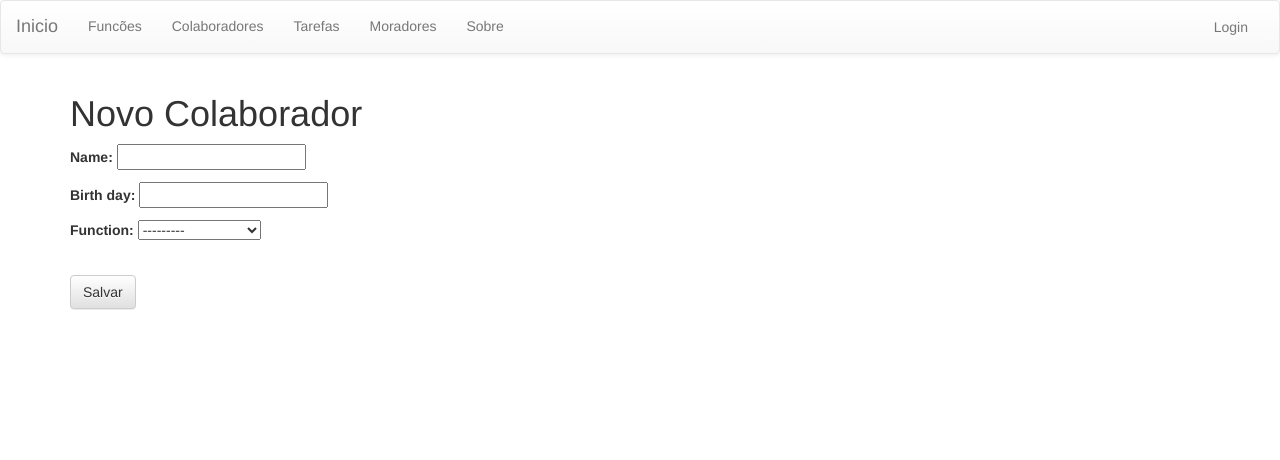
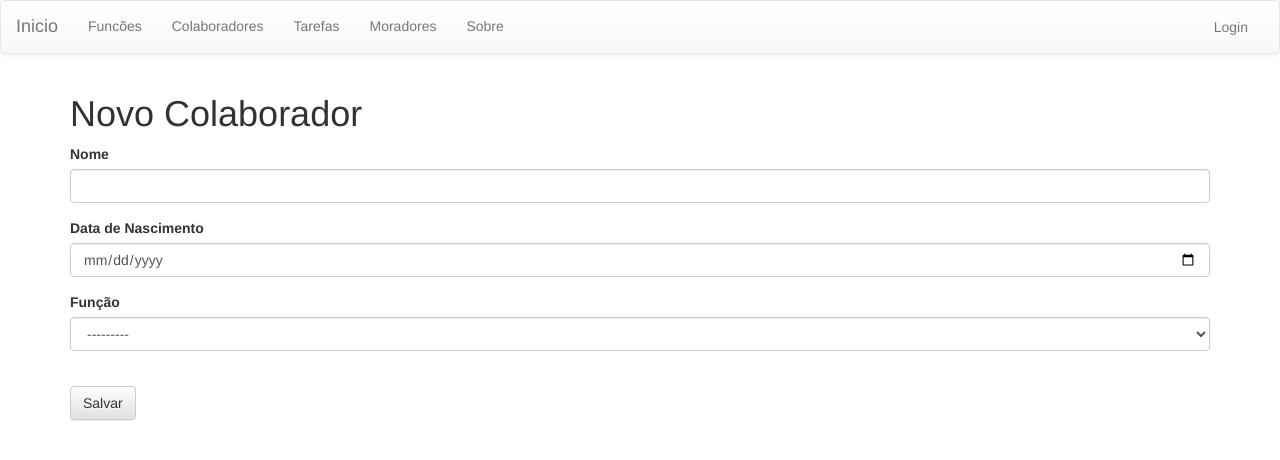
Before and after one commit to lucasmangelo2/syscon, a Django app: page /collaborator/new in a window 1280 px wide. Shown: the top 460 px of the page. Run offline with Django 3.2, Linux system fonts and the light colour scheme; tables that the repository leaves empty hold one stand-in row (values such as "Sample post"); some libraries are stand-ins or nearby versions.

Commit message:
alterações no formulário

```diff
--- a/syscon/app/forms.py
+++ b/syscon/app/forms.py
@@ -2,19 +2,22 @@
 from .models import Function, Collaborator
 
 class FunctionForm(forms.ModelForm):
-
     class Meta:
         model = Function
         fields = ('name',)
 
 
-class CollaboratorForm(forms.ModelForm):
-    class Meta:
-        model = Collaborator
-        fields = ('name','birth_day','function')
+class CollaboratorForm(forms.Form):
+    name = forms.CharField(
+        max_length=200,
+        required=True,
+        widget=forms.TextInput(attrs={'class':'form-control'})
+    )
+    birth_day = forms.DateField(
+        widget=forms.widgets.DateInput(format="%dd/%mm/%YYYY", attrs={'class':'form-control', 'type':'date'}),
+        required=True)
 
-    ''' model = Collaborator
-    name = forms.CharField(max_length=200, required=True)
-    birth_day = forms.DateField(widget=forms.widgets.DateInput(format="%d/%m/%Y"),required=True)
-    function = forms.ModelChoiceField(queryset=Function.objects.all(), widget=forms.Select, required=True)
-    '''
+    function = forms.ModelChoiceField(
+        queryset=Function.objects.all(),
+        widget=forms.Select(attrs={'class':'form-control'}),
+        required=True)
--- a/syscon/app/templates/app/collaborator_edit.html
+++ b/syscon/app/templates/app/collaborator_edit.html
@@ -6,7 +6,21 @@
     </div>
     <div>
         <form method="POST" class="post-form">{% csrf_token %}
-            {{ form.as_p }}
+
+            <div class="form-group">
+                <label>Nome</label>
+                {{ form.name }}
+            </div>
+            <div class="form-group">
+                <label>Data de Nascimento</label>
+                {{ form.birth_day }}
+            </div>
+            <div class="form-group">
+                <label>Função</label>
+                {{ form.function }}
+            </div>
+
+
             <br>
             <button type="submit" class="save btn btn-default">Salvar</button>
         </form>
--- a/syscon/app/templates/app/function_edit.html
+++ b/syscon/app/templates/app/function_edit.html
@@ -6,7 +6,10 @@
     </div>
     <div>
         <form method="POST" class="post-form">{% csrf_token %}
-            {{ form.as_p }}
+            <div class="form-group">
+                <label>Nome</label>
+                {{ form.name }}
+            </div>
             <br>
             <button type="submit" class="save btn btn-default">Salvar</button>
         </form>
```
